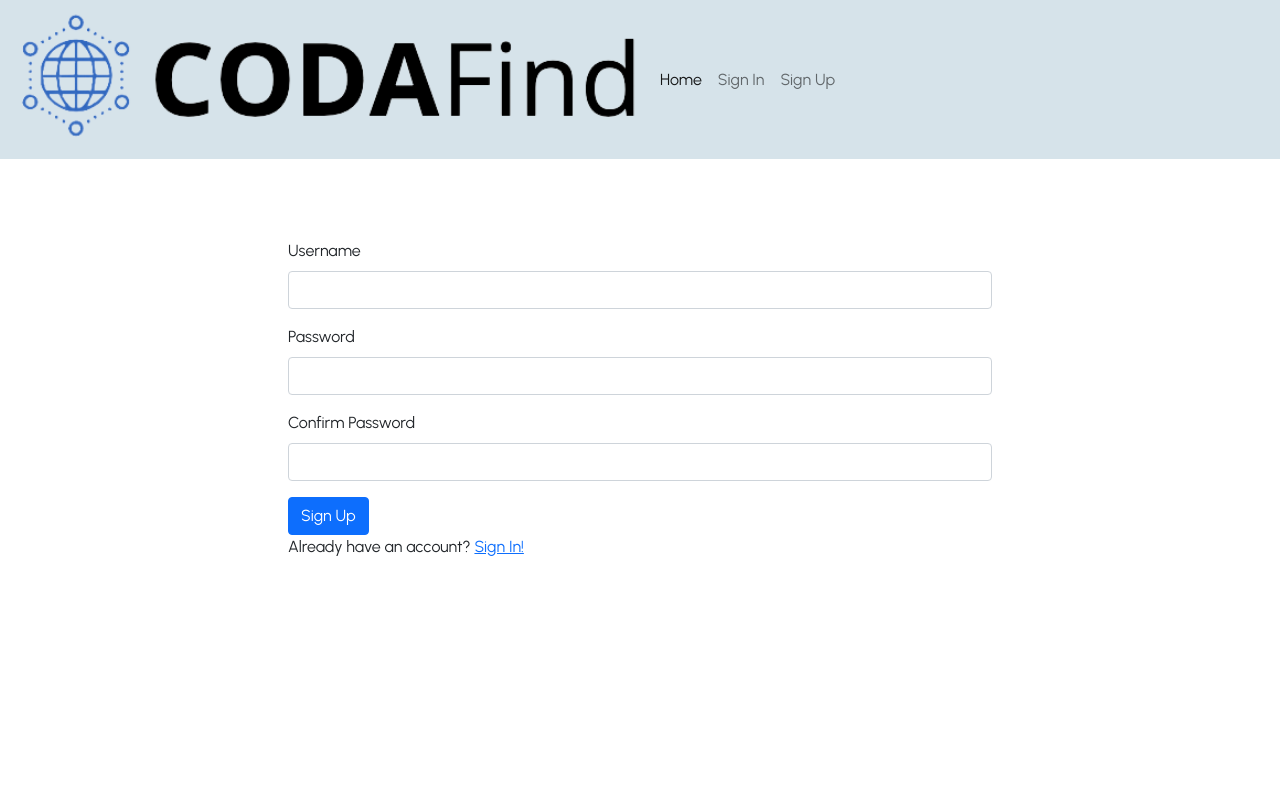
After one commit to Mannendri/4th-google-code-next-hackathon, a Flask app: page /signup in a window 1280 px wide. The commit adds this page. Run offline with Flask 2, Linux system fonts and the light colour scheme.

Commit message:
Completed home, login, and sign up screens

```diff
--- a/app.py
+++ b/app.py
@@ -1,4 +1,4 @@
-from flask import Flask, request, render_template, current_app as app
+from flask import Flask, render_template
 
 app = Flask(__name__)
 
@@ -7,6 +7,37 @@ app = Flask(__name__)
 def index():
     return render_template('index.html')
 
+@app.route('/login', methods=['GET', 'POST'])
+def login():
+    # form = LoginForm()
+
+    # if form.validate_on_submit():
+    #     user = User.query.filter_by(username=form.username.data).first()
+    #     if user:
+    #         if check_password_hash(user.password, form.password.data):
+    #             login_user(user, remember=form.remember.data)
+    #             return redirect(url_for('dashboard'))
+
+    #     return '<h1>Invalid username or password</h1>'
+    #     #return '<h1>' + form.username.data + ' ' + form.password.data + '</h1>'
+
+    return render_template('login.html')
+
+@app.route('/signup', methods=['GET', 'POST'])
+def signup():
+    # form = RegisterForm()
+
+    # if form.validate_on_submit():
+    #     hashed_password = generate_password_hash(form.password.data, method='sha256')
+    #     new_user = User(username=form.username.data, email=form.email.data, password=hashed_password)
+    #     db.session.add(new_user)
+    #     db.session.commit()
+
+    #     return '<h1>New user has been created!</h1>'
+    #     #return '<h1>' + form.username.data + ' ' + form.email.data + ' ' + form.password.data + '</h1>'
+
+    return render_template('signup.html')
+
 
 if __name__ == '__main__':
     app.run(debug=True, host='0.0.0.0')
--- /dev/null
+++ b/static/signup.css
@@ -0,0 +1,28 @@
+@import url('https://fonts.googleapis.com/css2?family=Urbanist&display=swap');
+
+:root{
+    --light-blue: #D6E3EA;
+    --light-steel-blue: #B4C5E4;
+    --duke-blue: #090C9B;
+}
+
+html,
+body {
+    height: 100%;
+    margin: 0;
+    padding: 0;
+    font-family: 'Urbanist', sans-serif;
+}
+
+#nav{
+    background-color: var(--light-blue);
+}
+
+img{
+    width: 50vw;
+}
+
+.signup-form{
+    width: 55%;
+    margin: 10vh auto;
+}
--- /dev/null
+++ b/templates/signup.html
@@ -0,0 +1,56 @@
+<!DOCTYPE html>
+<html lang="en">
+<head>
+    <meta charset="UTF-8">
+    <meta http-equiv="X-UA-Compatible" content="IE=edge">
+    <meta name="viewport" content="width=device-width, initial-scale=1.0">
+    <!-- Add Bootstrap -->
+    <link href="https://cdn.jsdelivr.net/npm/bootstrap@5.0.2/dist/css/bootstrap.min.css" rel="stylesheet" integrity="sha384-EVSTQN3/azprG1Anm3QDgpJLIm9Nao0Yz1ztcQTwFspd3yD65VohhpuuCOmLASjC" crossorigin="anonymous">
+    <!-- Add CSS -->
+    <link rel="stylesheet" type="text/css" href="./static/signup.css" />
+    <title>Codafind | Sign Up</title>
+</head>
+<body>
+    <nav id="nav" class="navbar navbar-expand-lg navbar-light">
+        <div class="container-fluid">
+          <img src="./static/CODA.png" alt="">
+          <button class="navbar-toggler" type="button" data-bs-toggle="collapse" data-bs-target="#navbarNav" aria-controls="navbarNav" aria-expanded="false" aria-label="Toggle navigation">
+            <span class="navbar-toggler-icon"></span>
+          </button>
+          <div class="collapse navbar-collapse" id="navbarNav">
+            <ul class="navbar-nav">
+              <li class="nav-item">
+                <a class="nav-link active" aria-current="page" href="{{url_for('index')}}">Home</a>
+              </li>
+              <li class="nav-item">
+                <a class="nav-link" href="{{url_for('login')}}">Sign In</a>
+              </li>
+              <li class="nav-item">
+                <a class="nav-link" href="{{url_for('signup')}}">Sign Up</a>
+              </li>
+            </ul>
+          </div>
+        </div>
+      </nav>
+      <form class="signup-form">
+        <div class="mb-3">
+          <label for="exampleInputEmail1" class="form-label">Username</label>
+          <input type="email" class="form-control" id="exampleInputEmail1" aria-describedby="emailHelp">
+        </div>
+        <div class="mb-3">
+          <label for="exampleInputPassword1" class="form-label">Password</label>
+          <input type="password" class="form-control" id="exampleInputPassword1">
+        </div>
+        <div class="mb-3">
+            <label for="exampleInputPassword2" class="form-label">Confirm Password</label>
+            <input type="password" class="form-control" id="exampleInputPassword2">
+          </div>
+        <button type="submit" class="btn btn-primary">Sign Up</button>
+        <p>Already have an account? <a href="{{url_for('login')}}">Sign In!</a></p>
+      </form>
+
+        <!-- Add JavaScript plugins for Bootstrap -->
+    <script src="https://cdn.jsdelivr.net/npm/@popperjs/core@2.9.2/dist/umd/popper.min.js" integrity="sha384-IQsoLXl5PILFhosVNubq5LC7Qb9DXgDA9i+tQ8Zj3iwWAwPtgFTxbJ8NT4GN1R8p" crossorigin="anonymous"></script>
+    <script src="https://cdn.jsdelivr.net/npm/bootstrap@5.0.2/dist/js/bootstrap.min.js" integrity="sha384-cVKIPhGWiC2Al4u+LWgxfKTRIcfu0JTxR+EQDz/bgldoEyl4H0zUF0QKbrJ0EcQF" crossorigin="anonymous"></script>
+</body>
+</html>
```
Also changed, not shown: static/index.css (+36 -1 lines), static/index.js (+81 -7 lines), static/login.css (added, +28 -0 lines), templates/index.html (+6 -33 lines), templates/login.html (added, +52 -0 lines), static/CODA.png (added), 2 other files.
